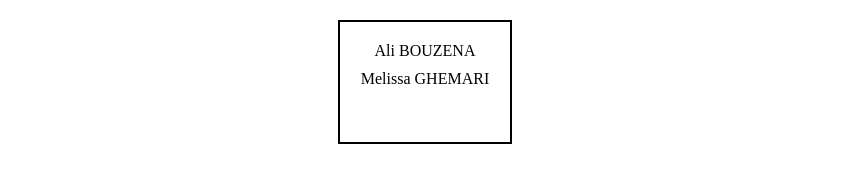
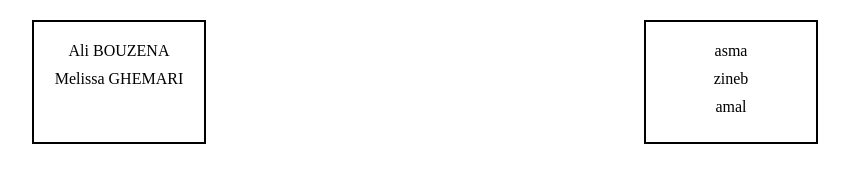
Before and after one commit to bouzenaali/git-github-gdsc-meetup, a plain HTML site: page index.html in a window 1280 px wide. Shown: the whole page, without its empty margins (215-1064 px from the left). Drawn offline with Linux system fonts and the light colour scheme.

Commit message:
Add my team

```diff
--- a/index.html
+++ b/index.html
@@ -32,9 +32,15 @@
             <div class="member-box">Ali BOUZENA</div>
             <div class="member-box">Melissa GHEMARI</div>
         </div>
-
+        <div class="team-box">
+            <div class="member-box">asma</div>
+            <div class="member-box">zineb</div>
+            <div class="member-box">amal</div>
+        </div>
         <!-- Add your team here -->
     </div>
 
+
+
 </body>
 </html>
```
